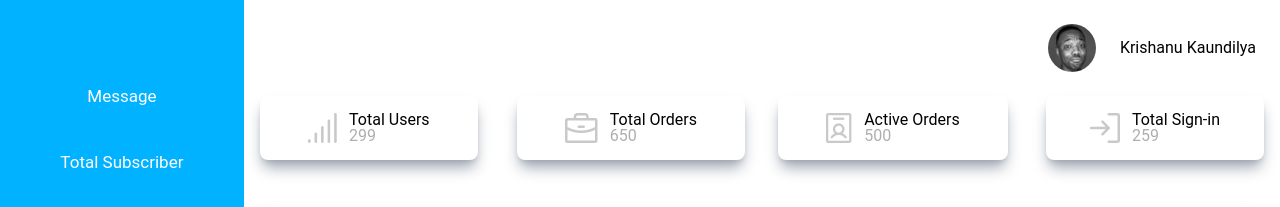
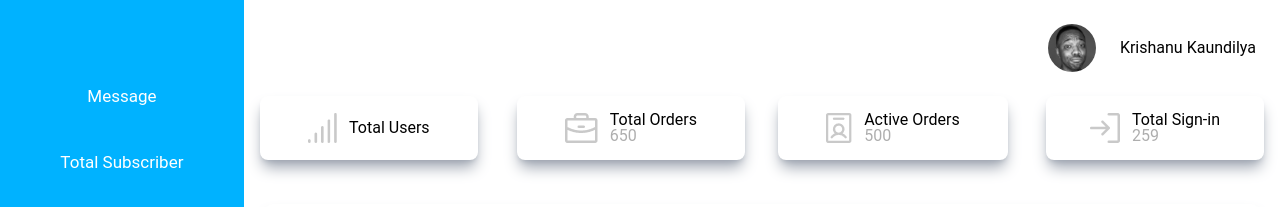
Before and after one commit to krishanumishra778/NTW, a React (Vite) app in the folder client/: page /totalvisitors in a window 1280 px wide. Shown: the top 207 px of the page. Built offline with nearby package versions, Linux system fonts and the light colour scheme; no server answers.

Commit message:
modify some componenets

```diff
--- a/client/src/App.jsx
+++ b/client/src/App.jsx
@@ -57,7 +57,7 @@ export default function App() {
   useEffect(() => {
     store.dispatch(LoadUser());
     console.log(isAuthenticated);
-    console.log(user);
+    // console.log(user);
   }, []);
 
   const [isLoading, setIsLoading] = useState(true);
--- a/client/src/Components/pages/Adminpenal/TotalVisitors.jsx
+++ b/client/src/Components/pages/Adminpenal/TotalVisitors.jsx
@@ -1,4 +1,4 @@
-import React, { useEffect } from 'react';
+import React, { useEffect, useState } from 'react';
 import { Link } from 'react-router-dom';
 import { Chart as ChartJS, ArcElement, Tooltip, Legend } from 'chart.js';
 import { Doughnut } from 'react-chartjs-2';
@@ -132,19 +132,23 @@ export const data2 = {
 
 
 
+export const TotalVisitors = () => {
+    const [totaluser, setTotaluser] = useState("");
 
-export const TotalVisitors = () => {
-
-//     const getdata = () =>{
+  useEffect(()=>{
 
 
-//     axios.get('http://localhost:4000/admin/users').then((res)=>{
-//         console.log(res.data)
-//     }).catch((error)=>{
-//         console.log(error)
-//     })
-// }
-// getdata();
+
+      axios.get('http://localhost:4000/admin/users').then((res) => {
+
+          setTotaluser(res.data.users.length)
+
+        }).catch((error) => {
+            console.log(error)
+        })
+    })
+
+
 
     return (
         <div className="mx-auto flex justify-center max-w-[1300px] h-[100vh]">
@@ -200,7 +204,7 @@ export const TotalVisitors = () => {
                         </div>
                         <div className=''>
                             <h1 className='leading-4'>Total Users</h1>
-                            <p className='text-[#AEAEAE] leading-4 ml-'>299</p>
+                            <p className='text-[#AEAEAE] leading-4 ml-'>{totaluser}</p>
                         </div>
                     </div>
 
--- a/client/src/actions/userAction.js
+++ b/client/src/actions/userAction.js
@@ -82,7 +82,7 @@ export const LoadUser = () => async (dispatch) => {
     const { data } = await axios.get(`http://localhost:4000/me`, {
       withCredentials: true,
     });
-    console.log(data, "loaduser");
+    // console.log(data, "loaduser");
     dispatch({ type: LOAD_USER_SUCCESS, payload: data });
   } catch (error) {
     dispatch({ type: LOAD_USER_FAIL, payload: error?.response?.data?.error });
```
Also changed, not shown: 1 other file (tests, documents, lock files or other folders).
